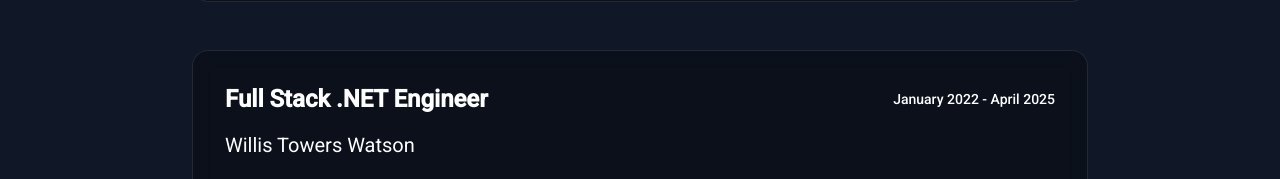
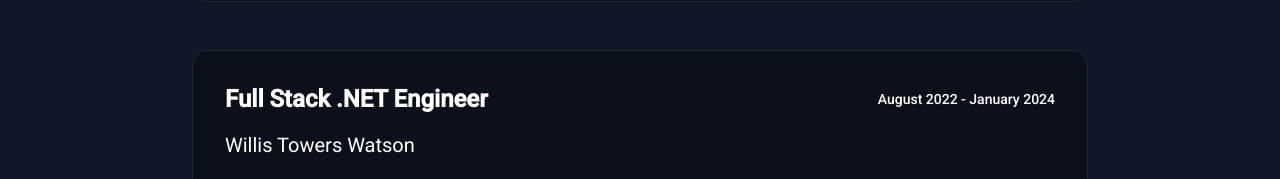
Before and after one commit to JVLandayan/angular-portfolio, an Angular app: page / in a window 1280 px wide. Shown: the part 4139-4318 px from the top of the page. Built offline with nearby package versions, Linux system fonts and the light colour scheme.

Commit message:
Update job duration for Full Stack .NET Engineer position

```diff
--- a/src/app/app.ts
+++ b/src/app/app.ts
@@ -144,7 +144,7 @@
     {
       company: 'Willis Towers Watson',
       position: 'Full Stack .NET Engineer',
-      duration: 'January 2022 - April 2025',
+      duration: 'August 2022 - January 2024',
       description:
         'Developed and maintained Angular 2 MVC applications and modern Angular frontend with microservices backends. Migrated inter-service communication from HTTP to gRPC.',
     },
```
